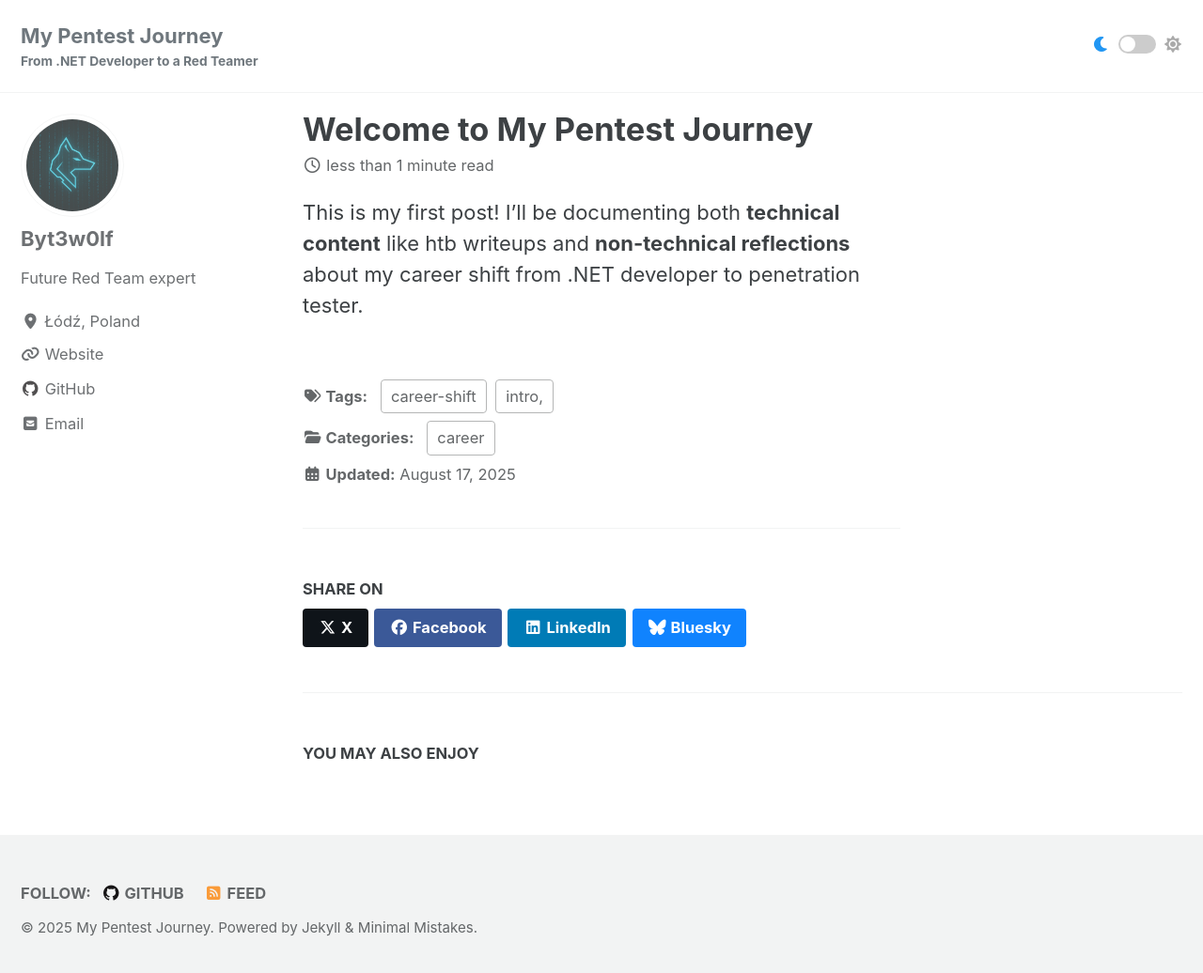
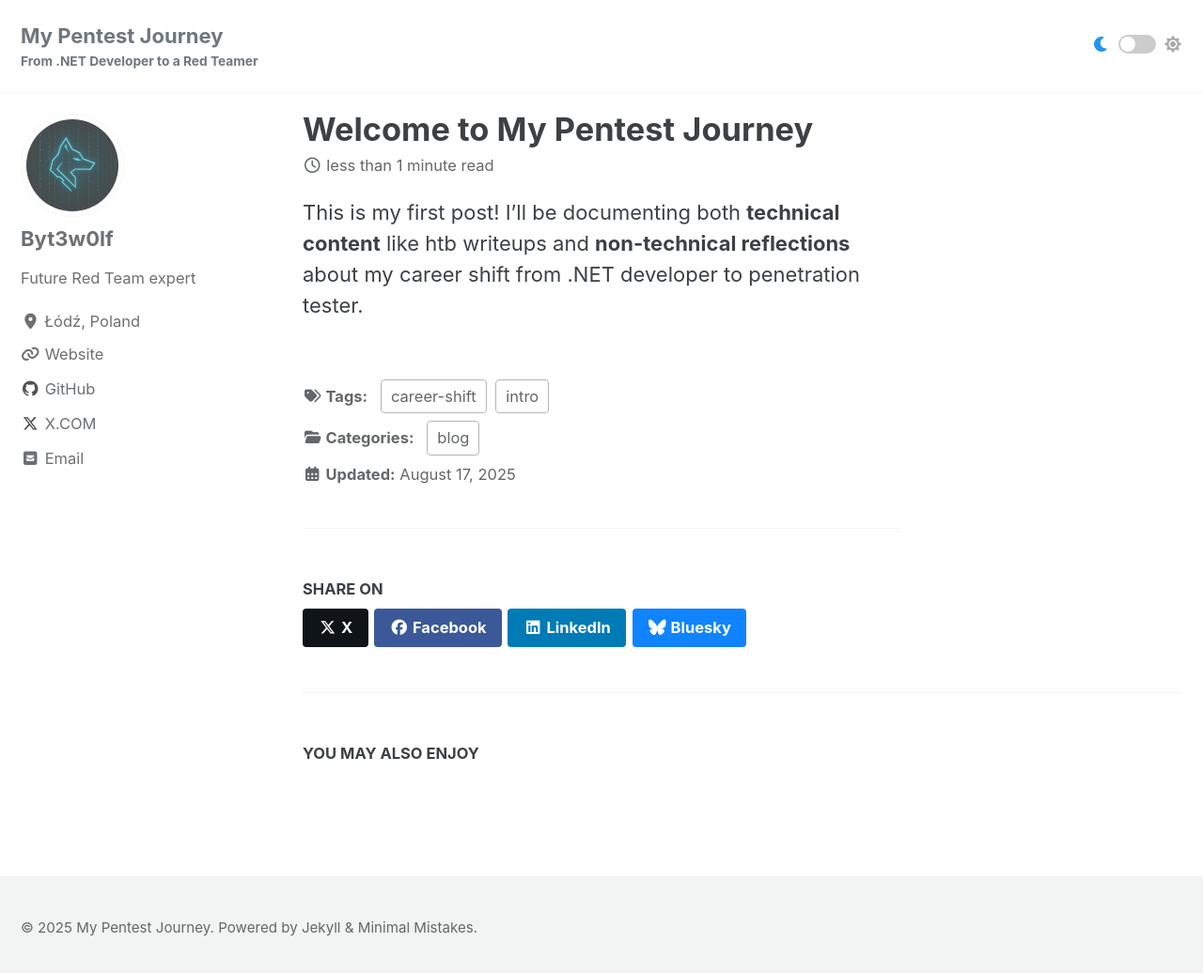
Before and after one commit to Byt3w0lf/byt3w0lf.github.io, a Jekyll site: the page built from _posts/2025-08-17-welcome.md, in a window 1280 px wide and 1044 px high. Shown: the top 1036 px of the window at 94% size. Built offline with Jekyll 4.4.1, drawn with Linux system fonts in a browser that asks for light colours; cached includes are drawn as plain includes.

Commit message:
Adding x.com, removing footer links

```diff
--- a/_config.yml
+++ b/_config.yml
@@ -67,7 +67,7 @@ reCaptcha:
   secret                 :
 atom_feed:
   path                   : # blank (default) uses feed.xml
-  hide                   : # true, false (default)
+  hide                   : true
 search                   : # true, false (default)
 search_full_content      : # true, false (default)
 search_provider          : # lunr (default), algolia, google
@@ -125,13 +125,12 @@ author:
     - label: "GitHub"
       icon: "fab fa-fw fa-github"
       url: "https://github.com/Byt3w0lf"
+    - label: "X.COM"
+      icon: "fab fa-fw fa-x-twitter"
+      url: "https://x.com/Byt3w0lf"
 
 # Site Footer
 footer:
-  links:
-    - label: "GitHub"
-      icon: "fab fa-fw fa-github"
-      url: "https://github.com/Byt3w0lf"
   since: "2025"
 
 
--- a/_posts/2025-08-17-welcome.md
+++ b/_posts/2025-08-17-welcome.md
@@ -2,8 +2,8 @@
 
 title: "Welcome to My Pentest Journey"
 
-categories: career
-tags: intro, career-shift
+categories: blog
+tags: intro career-shift
 
 ---
 
```
